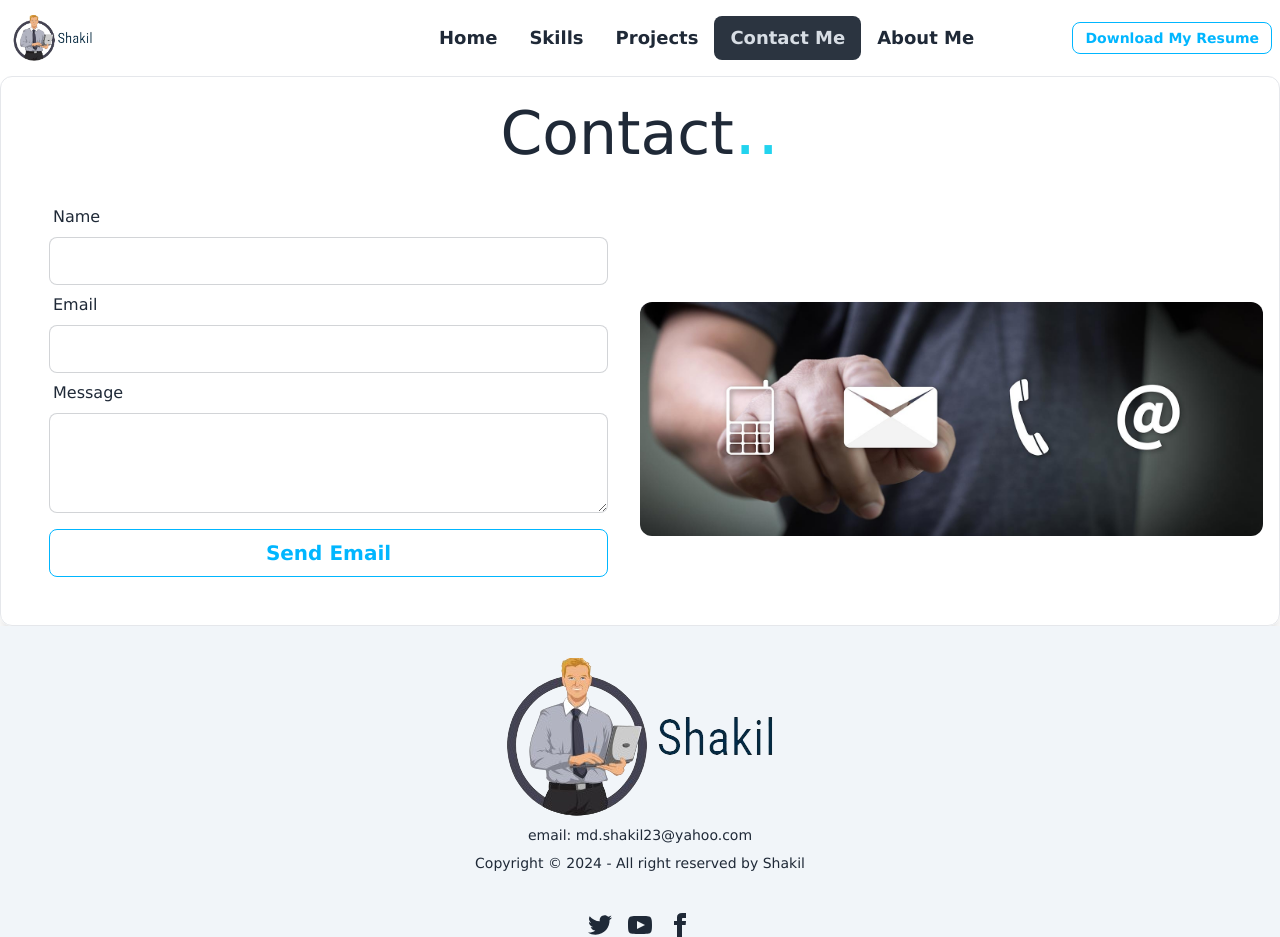
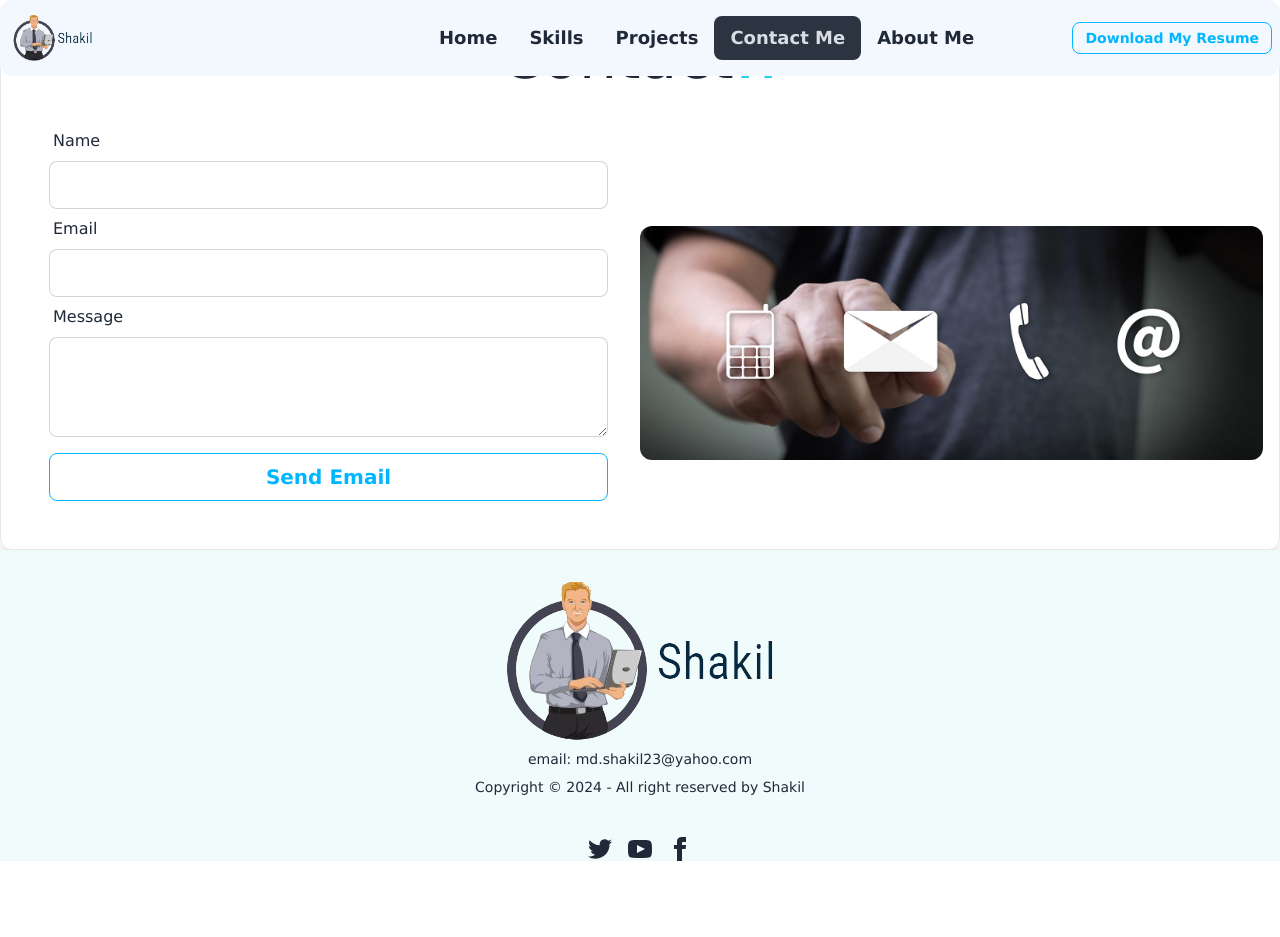
Before and after one commit to mdshakil04/my-portfolio, a React (Vite) app: page /contactMe in a window 1280 px wide. After the commit the page ends 861 px from the top, so only its background shows below. Built offline with nearby package versions, Linux system fonts and the light colour scheme.

Commit message:
Navbar edited

```diff
--- a/src/Components/Footer/Footer.jsx
+++ b/src/Components/Footer/Footer.jsx
@@ -1,7 +1,7 @@
 import logo from "../../assets/new-logo.png"
 const Footer = () => {
   return (
-    <footer className="footer bg-slate-100 footer-center pt-8 ">
+    <footer className="footer bg-[#f0fbfb] footer-center pt-8 ">
       <aside>
         <img src={logo} alt="logo" />
         <h2>email: md.shakil23@yahoo.com</h2>
--- a/src/Components/Navbar/Navbar.jsx
+++ b/src/Components/Navbar/Navbar.jsx
@@ -24,7 +24,7 @@ const Navbar = () => {
     </>
   );
   return (
-    <div className="navbar container mx-auto  font-bold rounded-xl">
+    <div className="navbar   bg-[#F3F8FF]  fixed font-bold rounded-xl">
       <div className="">
         <img className="w-2/3" src={logo} alt="Shakil" />
       </div>
--- a/src/Home/Hero/Hero.jsx
+++ b/src/Home/Hero/Hero.jsx
@@ -21,7 +21,7 @@ const Hero = () => {
           collaborate to bring your web ideas to life.
         </p>
       </div>
-      <figure className=" lg:w-1/2 h-screen">
+      <figure className=" lg:w-1/2 lg:h-screen">
         <img className=" lg:w-full" src={banner} alt="Album" />
       </figure>
     </div>
--- a/src/Home/Home.jsx
+++ b/src/Home/Home.jsx
@@ -7,7 +7,7 @@ import AboutMe from "../Components/AboutMe/AboutMe";
 
 const Home = () => {
     return (
-        <div className=" bg-slate-100">
+        <div className="static pt-16 bg-[#F3F8FF]">
             <Hero></Hero>
             <Skills></Skills>
             <Projects></Projects>
```
